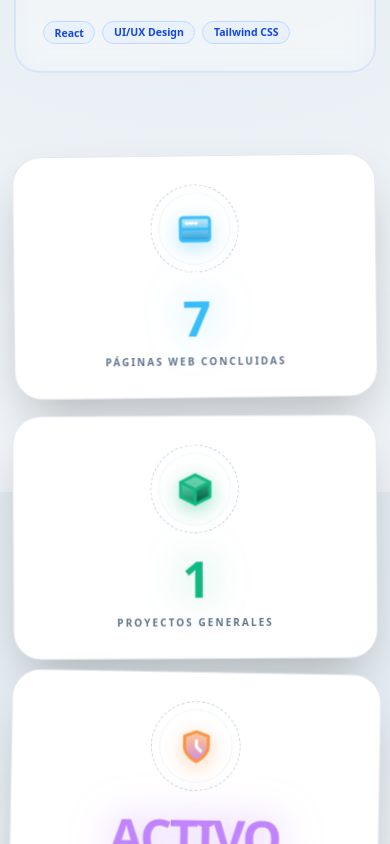
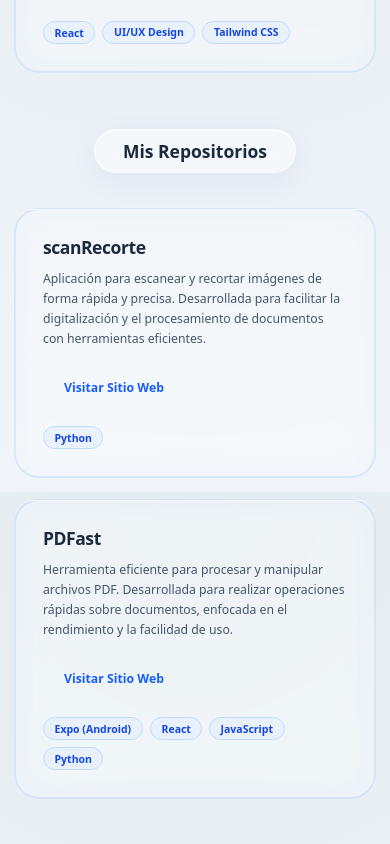
Before and after one commit to Adolfo-McFly/Adolfo-McFly.github.io, a React (Vite) app: page / in a window 390 px wide. Shown: the part 6260-7104 px from the top of the page. Built offline with nearby package versions, Linux system fonts and the light colour scheme.

Commit message:
Add repositorios

```diff
--- a/src/App.jsx
+++ b/src/App.jsx
@@ -18,6 +18,7 @@ const translations = {
     btnDownloadLetter: 'Referencias',
     mainProjectsTitle: 'Proyectos Principales',
     otherWebsitesTitle: 'Otros Sitios Web',
+    myRepositoriesTitle: 'Mis Repositorios',
     techLabel: 'Tecnologías:',
     viewProject: 'Ver Proyecto',
     visitWeb: 'Visitar Sitio Web',
@@ -90,6 +91,14 @@ const translations = {
       dolphinNedimi: {
         title: 'V2Dolphin',
         description: 'Sofisticada aplicación de control y monitoreo. Mi enfoque principal estuvo en el diseño visual de la interfaz de usuario, la maquetación detallada de paneles y el desarrollo frontend en React y Tailwind CSS, garantizando una excelente usabilidad en cualquier dispositivo.'
+      },
+      scanRecorte: {
+        title: 'scanRecorte',
+        description: 'Aplicación para escanear y recortar imágenes de forma rápida y precisa. Desarrollada para facilitar la digitalización y el procesamiento de documentos con herramientas eficientes.'
+      },
+      pdfast: {
+        title: 'PDFast',
+        description: 'Herramienta eficiente para procesar y manipular archivos PDF. Desarrollada para realizar operaciones rápidas sobre documentos, enfocada en el rendimiento y la facilidad de uso.'
       }
     }
   },
@@ -101,6 +110,7 @@ const translations = {
     btnDownloadLetter: 'References',
     mainProjectsTitle: 'Key Projects',
     otherWebsitesTitle: 'Other Websites',
+    myRepositoriesTitle: 'My Repositories',
     techLabel: 'Technologies:',
     viewProject: 'View Project',
     visitWeb: 'Visit Website',
@@ -173,6 +183,14 @@ const translations = {
       dolphinNedimi: {
         title: 'V2Dolphin',
         description: 'Sophisticated control and monitoring dashboard. My primary focus was on the visual design of the interface, highly detailed layouts for panels, and React & Tailwind frontend development to ensure seamless usability.'
+      },
+      scanRecorte: {
+        title: 'scanRecorte',
+        description: 'Application for scanning and cropping images quickly and accurately. Developed to facilitate the digitization and processing of documents with efficient tools.'
+      },
+      pdfast: {
+        title: 'PDFast',
+        description: 'Efficient tool for processing and manipulating PDF files. Developed to perform fast operations on documents, focusing on performance and ease of use.'
       }
     }
   }
@@ -775,6 +793,35 @@ function App() {
               />
             </TiltWrapper>
           </div>
+
+          <div className="flex items-center justify-center mb-10 mt-16">
+            <h2 className="text-xl md:text-2xl font-extrabold text-slate-800 dark:text-white bg-white/50 dark:bg-slate-900/50 px-8 py-2.5 rounded-full shadow-[0_8px_32px_rgba(31,38,135,0.05),inset_0_1px_1px_rgba(255,255,255,0.7)] border border-white/60 dark:border-slate-800/60 backdrop-blur-md">
+              {t.myRepositoriesTitle}
+            </h2>
+          </div>
+
+          <div className="grid grid-cols-1 md:grid-cols-2 gap-6">
+            <TiltWrapper>
+              <ProjectCard
+                title={t.projects.scanRecorte.title}
+                description={t.projects.scanRecorte.description}
+                tags={['Python']}
+                delay={0.1}
+                link="https://github.com/Adolfo-McFly/scanRecorte.git"
+                linkText={t.visitWeb}
+              />
+            </TiltWrapper>
+            <TiltWrapper>
+              <ProjectCard
+                title={t.projects.pdfast.title}
+                description={t.projects.pdfast.description}
+                tags={['Expo (Android)', 'React', 'JavaScript', 'Python']}
+                delay={0.2}
+                link="https://github.com/Adolfo-McFly/PDFast.git"
+                linkText={t.visitWeb}
+              />
+            </TiltWrapper>
+          </div>
         </section>
 
         {/* --- SECCIÓN ESTADÍSTICAS REUBICADA --- */}
```
